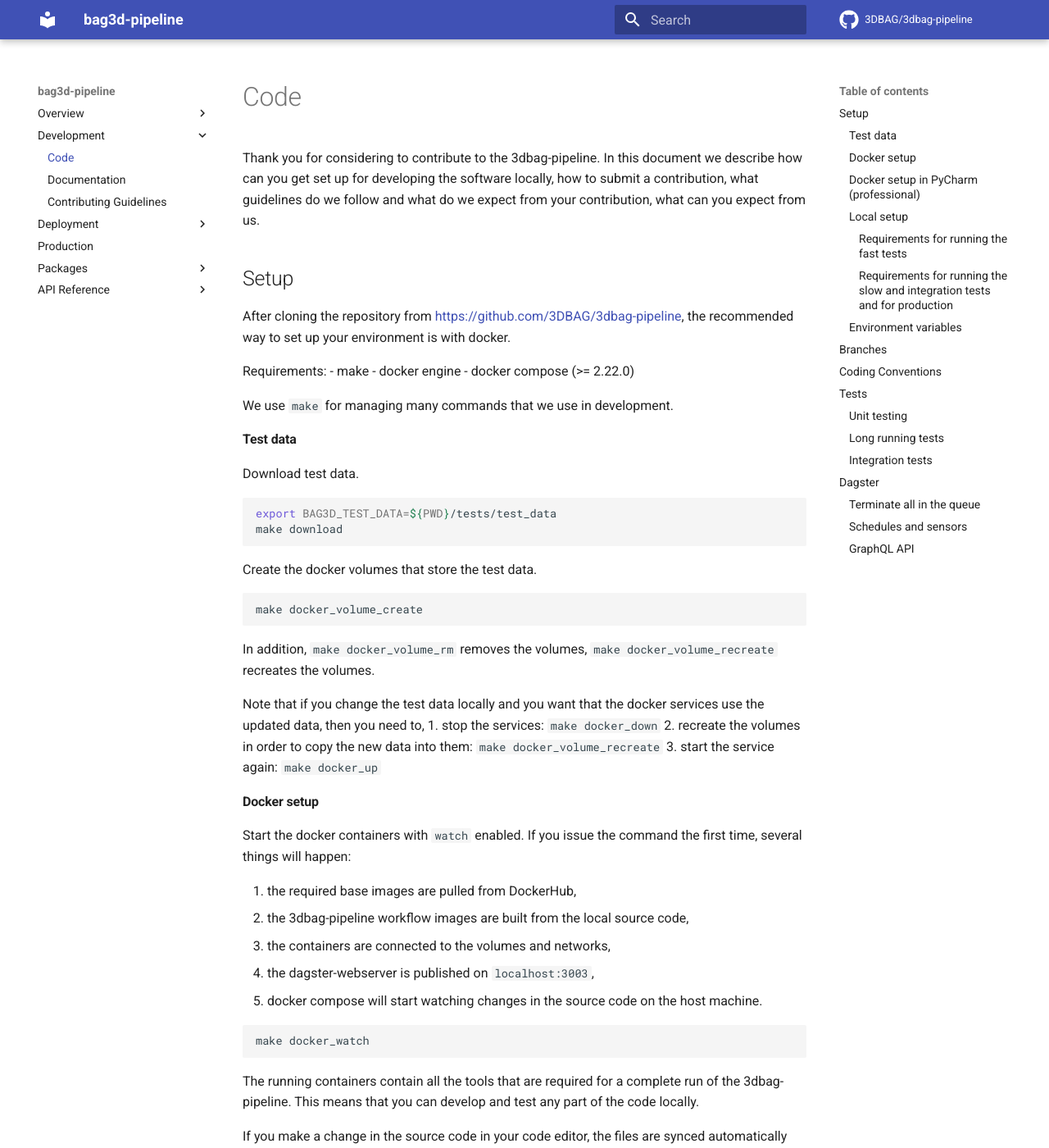
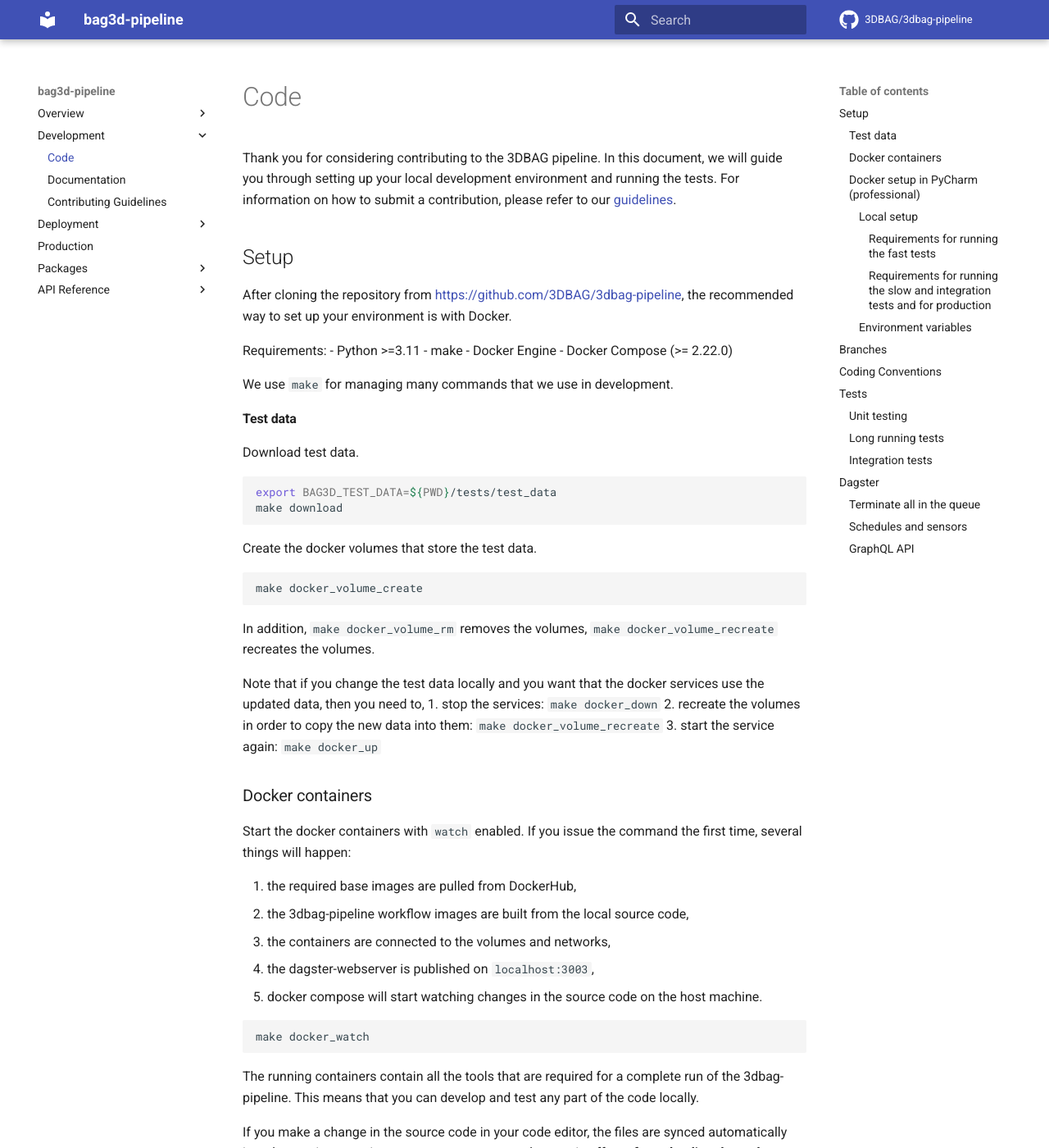
Before and after one commit to 3DBAG/3dbag-pipeline, an MkDocs documentation site: the page built from docs/development/code.md, in a window 1280 px wide and 1400 px high. Shown: the whole window at 82% size. Built offline with MkDocs 1.6.1 and Material for MkDocs 9.7.7, drawn with Linux system fonts in a browser that asks for light colours; comment, search, counter and statistics services are not loaded; some of the changed text lies outside the part shown.

Commit message:
updates in code docs

````diff
--- a/docs/development/code.md
+++ b/docs/development/code.md
@@ -1,16 +1,16 @@
 # Code
 
-Thank you for considering to contribute to the 3dbag-pipeline.
-In this document we describe how can you get set up for developing the software locally, how to submit a contribution, what guidelines do we follow and what do we expect from your contribution, what can you expect from us.
+Thank you for considering contributing to the 3DBAG pipeline. In this document, we will guide you through setting up your local development environment and running the tests. For information on how to submit a contribution, please refer to our [guidelines](guidelines.md).
 
 ## Setup
 
-After cloning the repository from [https://github.com/3DBAG/3dbag-pipeline](https://github.com/3DBAG/3dbag-pipeline), the recommended way to set up your environment is with docker.
+After cloning the repository from [https://github.com/3DBAG/3dbag-pipeline](https://github.com/3DBAG/3dbag-pipeline), the recommended way to set up your environment is with Docker.
 
 Requirements:
+- Python >=3.11
 - make
-- docker engine
-- docker compose (>= 2.22.0)
+- Docker Engine
+- Docker Compose (>= 2.22.0)
 
 We use `make` for managing many commands that we use in development.
 
@@ -36,7 +36,7 @@ Note that if you change the test data locally and you want that the docker servi
 2. recreate the volumes in order to copy the new data into them: `make docker_volume_recreate`
 3. start the service again: `make docker_up`
 
-#### Docker setup
+### Docker containers
 
 Start the docker containers with `watch` enabled.
 If you issue the command the first time, several things will happen:
@@ -192,7 +193,7 @@ EXE_PATH_LAS2LAS=${TOOLS_DIR}/bin/las2las64
 EXE_PATH_LASINDEX=${TOOLS_DIR}/bin/lasindex64
 ```
 
-However, for running the integration tests and some of the unit tests you need the [full requirements installation](#requirements-for-running-the-slow-and-integration-tests-and-for-production) and you need to add the paths to your local tools installations to the `.env` file.
+If you only wish to run the [fast tests](#tests), you can simply use the above variables without any modification. However, for running the integration tests and some of the unit tests you need the [full requirements installation](#requirements-for-running-the-slow-and-integration-tests-and-for-production) and you need to add the paths to your local tools installations to the `.env` file.
 
 
 You can set up your environment with:
````
Also changed, not shown: other parts of docs/development/code.md (+8 -7 lines).
